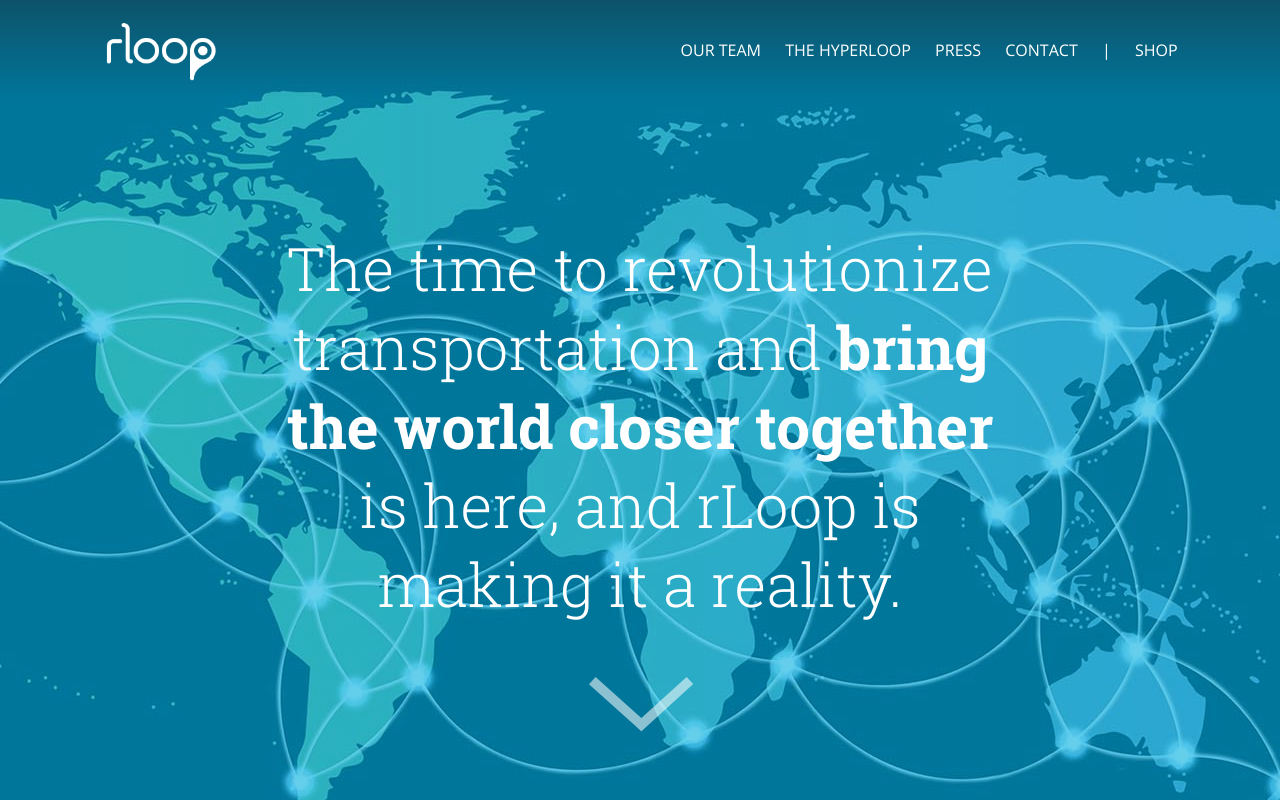
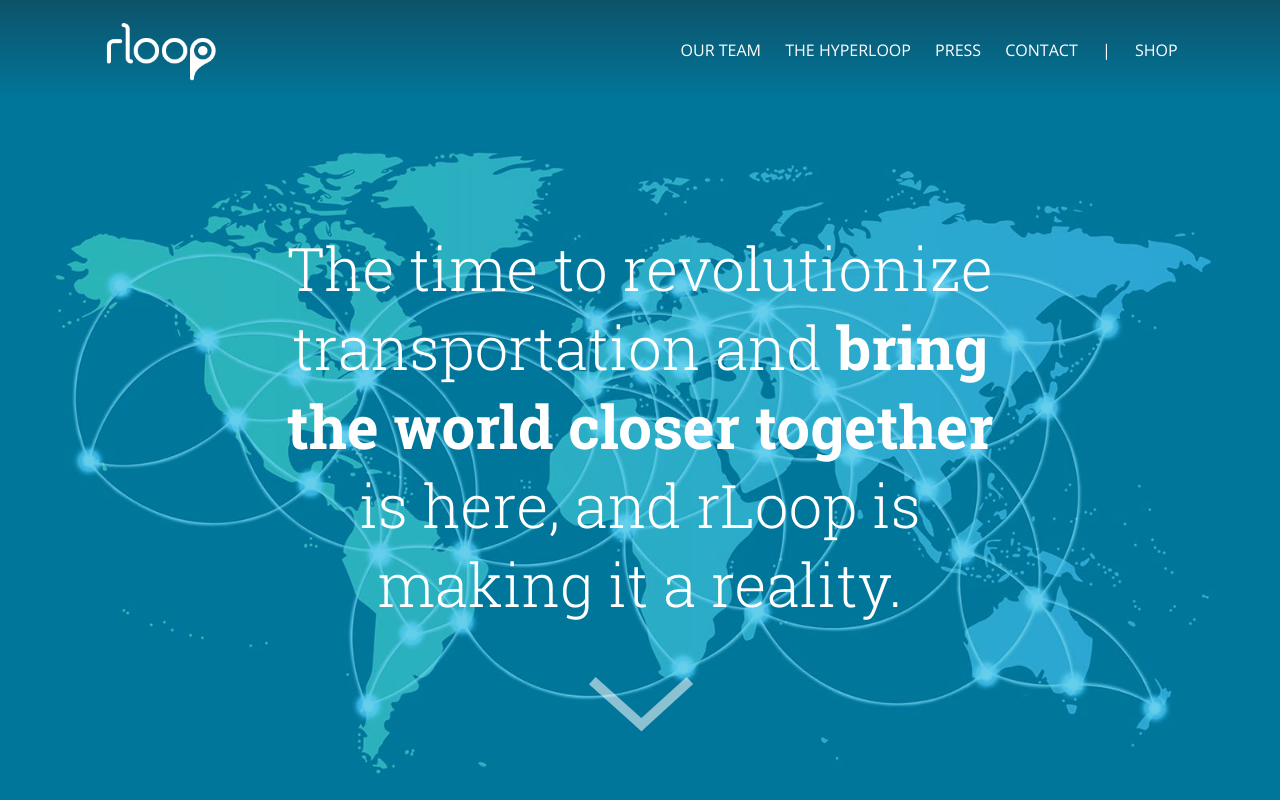
Before and after one commit to rLoopTeam/website-v2, a website: page pages/index.html in a window 1280 px wide. Shown: the top 802 px of the page. Drawn offline with Linux system fonts and the light colour scheme.

Commit message:
fix header resizing

```diff
--- a/styles/main.css
+++ b/styles/main.css
@@ -180,7 +180,10 @@
 .top-subheader{
   text-align: center;
   min-height: 100%;
-  background-size: cover;
+  /* I don't know why we need this (!important), but we do */
+  background-repeat: no-repeat !important;
+  background-position: center top !important;
+  background-size: cover !important;
 }
 
 .front-page .top-subheader{
@@ -197,6 +200,7 @@
 }
 
 .team .top-subheader {
+  background-color: black;
   background: url('../assets/images/rloop-group.jpg');
 }
 
```
